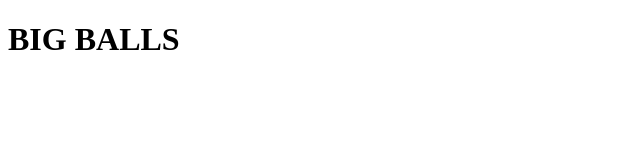
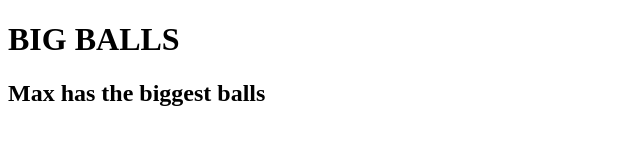
Before and after one commit to maxgamesNL/personal-site, a plain HTML site: page index.html in a window 1280 px wide. Shown: the whole page, without its empty margins (0-640 px from the left). Drawn offline with Linux system fonts and the light colour scheme.

Commit message:
test to see if server updates

```diff
--- a/index.html
+++ b/index.html
@@ -7,5 +7,6 @@
 </head>
 <body>
     <h1>BIG BALLS</h1>
+    <h2>Max has the biggest balls</h2>
 </body>
 </html>
```
